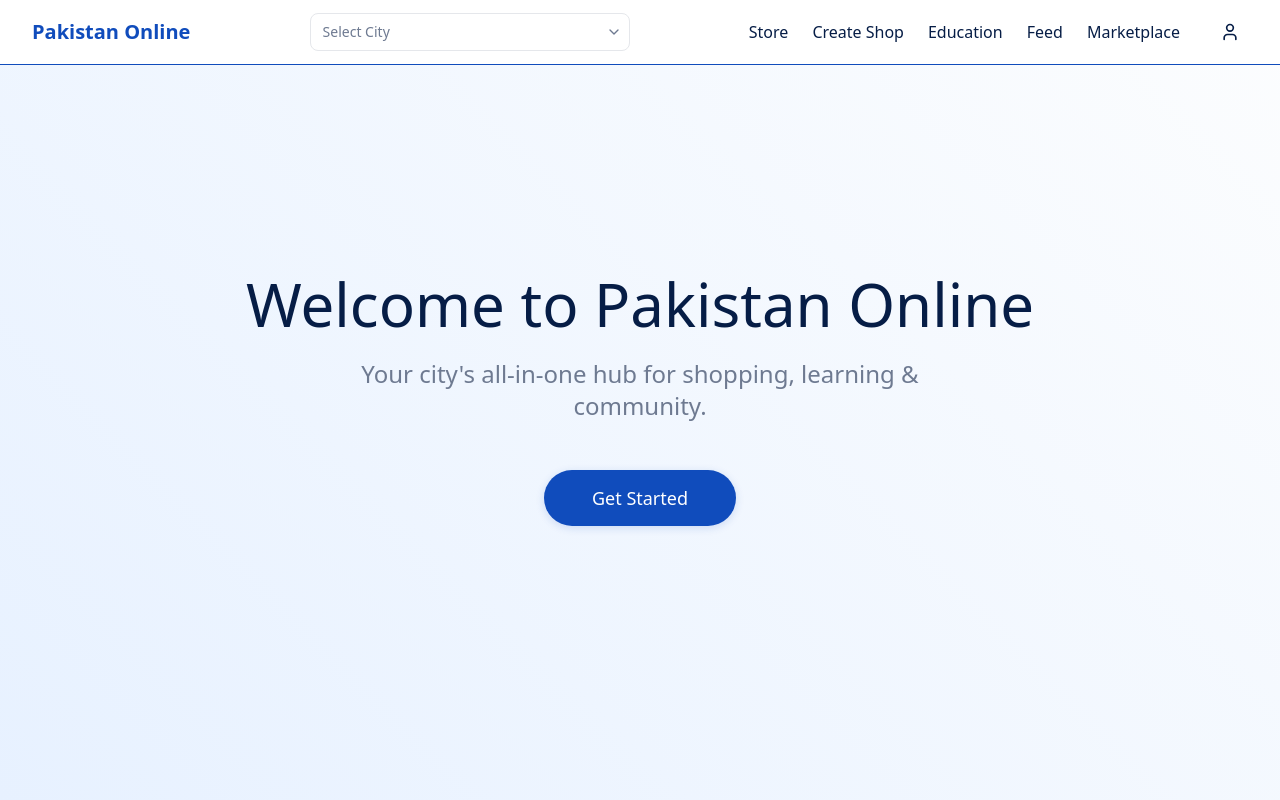
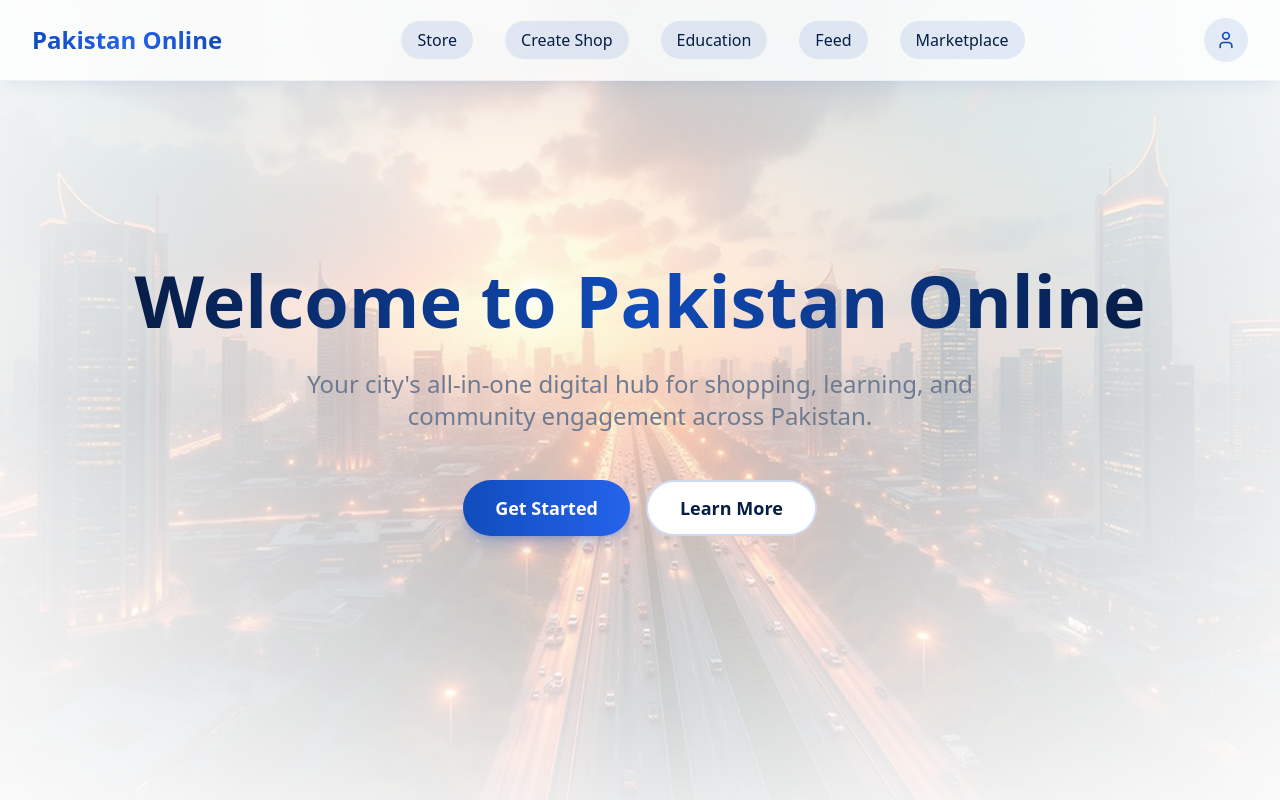
Before and after one commit to AhmadAli0071/pak-online-nexus, a React (Vite) app: page / in a window 1280 px wide. Shown: the top 800 px of the page. Built offline with nearby package versions, Linux system fonts and the light colour scheme.

Commit message:
Refactor: Enhance UI with AI images and style updates
- Integrate AI-generated images in the home screen hero section.
- Remove the search bar from the navbar.
- Redesign the footer and navbar for a more modern appearance.

```diff
--- a/src/components/HeroSection.tsx
+++ b/src/components/HeroSection.tsx
@@ -1,6 +1,7 @@
 import { Button } from "@/components/ui/button";
 import { motion, useScroll, useTransform } from "framer-motion";
 import { useRef } from "react";
+import heroHomeImage from "@/assets/hero-home.jpg";
 
 export function HeroSection() {
   const ref = useRef<HTMLDivElement>(null);
@@ -13,23 +14,22 @@ export function HeroSection() {
 
   return (
     <section ref={ref} className="relative overflow-hidden bg-background h-screen">
-      {/* Animated Background */}
+      {/* Hero Background Image */}
       <div className="absolute inset-0 z-0">
         <motion.div
-          className="w-full h-full bg-gradient-to-br from-blue-50 to-white"
-          animate={{
-            background: [
-              "linear-gradient(45deg, rgb(239 246 255), rgb(255 255 255))",
-              "linear-gradient(45deg, rgb(219 234 254), rgb(248 250 252))",
-              "linear-gradient(45deg, rgb(239 246 255), rgb(255 255 255))"
-            ]
-          }}
-          transition={{
-            duration: 8,
-            repeat: Infinity,
-            ease: "easeInOut"
-          }}
-        />
+          initial={{ scale: 1.1 }}
+          animate={{ scale: 1 }}
+          transition={{ duration: 1.5 }}
+          className="w-full h-full"
+        >
+          <img
+            src={heroHomeImage}
+            alt="Pakistan Online Hero"
+            className="w-full h-full object-cover"
+          />
+          <div className="absolute inset-0 bg-gradient-to-r from-background/90 via-background/50 to-background/90" />
+          <div className="absolute inset-0 bg-gradient-to-t from-background/80 via-transparent to-background/40" />
+        </motion.div>
       </div>
 
       {/* Hero Content */}
@@ -37,37 +37,52 @@ export function HeroSection() {
         style={{ opacity }}
         className="relative z-10 container mx-auto px-8 py-24 text-center h-full flex items-center justify-center"
       >
-        <div className="max-w-4xl mx-auto">
+        <div className="max-w-5xl mx-auto">
           <motion.h1
-            initial={{ y: 50, opacity: 0 }}
+            initial={{ y: 60, opacity: 0 }}
             animate={{ y: 0, opacity: 1 }}
-            transition={{ duration: 0.8, delay: 0.2 }}
-            className="text-5xl md:text-6xl font-medium text-foreground mb-6"
+            transition={{ duration: 1, delay: 0.3 }}
+            className="text-6xl md:text-7xl font-bold bg-gradient-to-r from-foreground via-primary to-foreground bg-clip-text text-transparent mb-8 leading-tight"
           >
             Welcome to Pakistan Online
           </motion.h1>
           <motion.p
-            initial={{ y: 50, opacity: 0 }}
+            initial={{ y: 60, opacity: 0 }}
             animate={{ y: 0, opacity: 1 }}
-            transition={{ duration: 0.8, delay: 0.4 }}
-            className="text-xl md:text-2xl text-muted-foreground mb-12 max-w-2xl mx-auto"
+            transition={{ duration: 1, delay: 0.5 }}
+            className="text-xl md:text-2xl text-muted-foreground mb-12 max-w-3xl mx-auto leading-relaxed"
           >
-            Your city's all‑in‑one hub for shopping, learning & community.
+            Your city's all‑in‑one digital hub for shopping, learning, and community engagement across Pakistan.
           </motion.p>
           <motion.div
-            initial={{ y: 50, opacity: 0 }}
+            initial={{ y: 60, opacity: 0 }}
             animate={{ y: 0, opacity: 1 }}
-            transition={{ duration: 0.8, delay: 0.6 }}
-            whileHover={{ scale: 1.05, opacity: 0.9 }}
-            whileTap={{ scale: 0.95 }}
+            transition={{ duration: 1, delay: 0.7 }}
+            className="flex flex-col sm:flex-row gap-4 justify-center items-center"
           >
-            <Button
-              variant="pill"
-              size="xl"
-              className="text-lg font-medium px-12 py-4 h-14"
+            <motion.div
+              whileHover={{ scale: 1.05 }}
+              whileTap={{ scale: 0.95 }}
             >
-              Get Started
-            </Button>
+              <Button
+                size="lg"
+                className="text-lg font-semibold px-8 py-4 h-14 rounded-full bg-gradient-to-r from-primary to-blue-600 hover:from-primary/90 hover:to-blue-600/90 shadow-lg shadow-primary/25"
+              >
+                Get Started
+              </Button>
+            </motion.div>
+            <motion.div
+              whileHover={{ scale: 1.05 }}
+              whileTap={{ scale: 0.95 }}
+            >
+              <Button
+                variant="outline"
+                size="lg"
+                className="text-lg font-semibold px-8 py-4 h-14 rounded-full border-2 border-primary/20 hover:border-primary/40 backdrop-blur-sm"
+              >
+                Learn More
+              </Button>
+            </motion.div>
           </motion.div>
         </div>
       </motion.div>
--- a/src/components/Navbar.tsx
+++ b/src/components/Navbar.tsx
@@ -1,18 +1,7 @@
+import { Link, useNavigate } from 'react-router-dom'
+import { User, Menu, X } from 'lucide-react'
+import { motion } from 'framer-motion'
 import { useState } from 'react'
-import { Link, useNavigate } from 'react-router-dom'
-import { Combobox } from '@headlessui/react'
-import { Search, ChevronDown, User } from 'lucide-react'
-import { motion } from 'framer-motion'
-
-const cities = [
-  "Karachi", "Lahore", "Islamabad", "Rawalpindi", "Faisalabad",
-  "Peshawar", "Quetta", "Multan", "Gujranwala", "Sialkot",
-  "Hyderabad", "Bahawalpur", "Sargodha", "Sukkur", "Larkana",
-  "Sheikhupura", "Jhang", "Rahim Yar Khan", "Gujrat", "Kasur",
-  "Mardan", "Mingora", "Dera Ghazi Khan", "Sahiwal", "Okara",
-  "Wah Cantonment", "Burewala", "Kohat", "Khanewal", "Hafizabad",
-  "Abbottabad", "Muzaffarabad", "Gilgit", "Skardu", "Chitral"
-]
 
 const navigationLinks = [
   { name: 'Store', href: '/store' },
@@ -23,19 +12,10 @@ const navigationLinks = [
 ]
 
 export default function Navbar() {
-  const [selectedCity, setSelectedCity] = useState('')
-  const [query, setQuery] = useState('')
+  const [isMobileMenuOpen, setIsMobileMenuOpen] = useState(false)
   const navigate = useNavigate()
 
-  const filteredCities =
-    query === ''
-      ? cities
-      : cities.filter((city) =>
-          city.toLowerCase().includes(query.toLowerCase())
-        )
-
   const handleProfileClick = () => {
-    // For now, redirect to login. In a real app, check auth state
     navigate('/login')
   }
 
@@ -44,105 +24,94 @@ export default function Navbar() {
       initial={{ y: -80 }}
       animate={{ y: 0 }}
       transition={{ duration: 0.5 }}
-      className="bg-background border-b border-primary fixed top-0 left-0 right-0 z-50"
+      className="bg-background/80 backdrop-blur-xl border-b border-border/50 fixed top-0 left-0 right-0 z-50 shadow-lg shadow-primary/5"
     >
       <div className="max-w-7xl mx-auto px-4 sm:px-6 lg:px-8">
-        <div className="flex items-center justify-between h-16">
+        <div className="flex items-center justify-between h-20">
           {/* Logo */}
-          <div className="flex-shrink-0">
-            <Link to="/" className="text-xl font-semibold text-primary">
+          <motion.div
+            whileHover={{ scale: 1.05 }}
+            className="flex-shrink-0"
+          >
+            <Link to="/" className="text-2xl font-bold bg-gradient-to-r from-primary via-blue-600 to-primary bg-clip-text text-transparent">
               Pakistan Online
             </Link>
-          </div>
+          </motion.div>
 
-          {/* Center - City Selector */}
-          <div className="flex-1 flex justify-center px-8">
-            <div className="w-full max-w-xs">
-              <Combobox value={selectedCity} onChange={setSelectedCity} as="div">
-                <div className="relative">
-                  <Combobox.Input
-                    className="w-full rounded-lg border border-border bg-background py-2 pl-3 pr-10 text-sm text-foreground placeholder:text-muted-foreground focus:border-primary focus:outline-none focus:ring-1 focus:ring-primary"
-                    placeholder="Select City"
-                    displayValue={(city: string) => city}
-                    onChange={(event) => setQuery(event.target.value)}
-                  />
-                  <Combobox.Button className="absolute inset-y-0 right-0 flex items-center pr-2">
-                    <ChevronDown className="h-4 w-4 text-muted-foreground" />
-                  </Combobox.Button>
-                </div>
-                <Combobox.Options className="absolute z-10 mt-1 w-full max-h-60 overflow-auto rounded-lg bg-background border border-border shadow-lg">
-                  {/* Search header */}
-                  <div className="border-b border-border px-3 py-2">
-                    <div className="relative">
-                      <Search className="absolute left-2 top-2.5 h-4 w-4 text-muted-foreground" />
-                      <input
-                        type="text"
-                        placeholder="Search cities..."
-                        className="w-full pl-8 pr-3 py-2 text-sm rounded border border-border bg-background text-foreground placeholder:text-muted-foreground focus:border-primary focus:outline-none focus:ring-1 focus:ring-primary"
-                        value={query}
-                        onChange={(e) => setQuery(e.target.value)}
-                      />
-                    </div>
-                  </div>
-
-                  {filteredCities.length > 0 ? (
-                    filteredCities.map((city) => (
-                      <Combobox.Option
-                        key={city}
-                        value={city}
-                        className={({ active }) =>
-                          `cursor-pointer select-none px-4 py-2 text-sm ${
-                            active ? 'bg-accent text-primary' : 'text-foreground'
-                          }`
-                        }
-                      >
-                        {city}
-                      </Combobox.Option>
-                    ))
-                  ) : (
-                    <div className="px-4 py-2 text-sm text-muted-foreground">
-                      No cities found.
-                    </div>
-                  )}
-                </Combobox.Options>
-              </Combobox>
-            </div>
-          </div>
-
-          {/* Right - Navigation Links */}
-          <div className="flex items-center space-x-8">
-            {/* Navigation Links */}
-            <div className="hidden md:flex items-center space-x-6">
+          {/* Desktop Navigation */}
+          <div className="hidden md:flex items-center space-x-8">
             {navigationLinks.map((link) => (
               <motion.div
                 key={link.name}
-                  whileHover={{ y: -2 }}
-                  transition={{ duration: 0.2 }}
+                whileHover={{ scale: 1.05 }}
+                whileTap={{ scale: 0.95 }}
               >
                 <Link
                   to={link.href}
-                    className="text-foreground hover:text-primary transition-colors duration-200 relative group"
+                  className="relative px-4 py-2 text-foreground hover:text-primary font-medium transition-all duration-300 group"
                 >
-                    <span className="relative">
-                      {link.name}
-                      <span className="absolute -bottom-1 left-0 w-0 h-0.5 bg-primary transition-all duration-300 group-hover:w-full"></span>
-                    </span>
+                  <span className="relative z-10">{link.name}</span>
+                  <motion.div
+                    className="absolute inset-0 bg-primary/10 rounded-full opacity-0 group-hover:opacity-100 transition-opacity duration-300"
+                    layoutId="navbar-highlight"
+                  />
                 </Link>
               </motion.div>
             ))}
           </div>
 
-            {/* Profile Icon */}
+          {/* Right side - Profile & Mobile Menu */}
+          <div className="flex items-center space-x-4">
+            {/* Profile Button */}
             <motion.button
               onClick={handleProfileClick}
-              whileHover={{ y: -2 }}
-              whileTap={{ scale: 0.95 }}
-              className="p-2 rounded-full hover:bg-accent transition-colors duration-200"
+              whileHover={{ scale: 1.1 }}
+              whileTap={{ scale: 0.9 }}
+              className="relative p-3 bg-primary/10 hover:bg-primary/20 text-primary rounded-full transition-all duration-300 group"
             >
-              <User className="h-5 w-5 text-foreground hover:text-primary" />
+              <User className="h-5 w-5" />
+              <motion.div
+                className="absolute inset-0 bg-primary/5 rounded-full scale-0 group-hover:scale-100 transition-transform duration-300"
+                whileHover={{ scale: 1.2 }}
+              />
+            </motion.button>
+
+            {/* Mobile Menu Button */}
+            <motion.button
+              whileTap={{ scale: 0.9 }}
+              onClick={() => setIsMobileMenuOpen(!isMobileMenuOpen)}
+              className="md:hidden p-3 text-foreground hover:text-primary transition-colors"
+            >
+              {isMobileMenuOpen ? <X className="h-6 w-6" /> : <Menu className="h-6 w-6" />}
             </motion.button>
           </div>
         </div>
+
+        {/* Mobile Menu */}
+        <motion.div
+          initial={false}
+          animate={{ height: isMobileMenuOpen ? 'auto' : 0, opacity: isMobileMenuOpen ? 1 : 0 }}
+          transition={{ duration: 0.3 }}
+          className="md:hidden overflow-hidden border-t border-border/50"
+        >
+          <div className="py-4 space-y-2">
+            {navigationLinks.map((link) => (
+              <motion.div
+                key={link.name}
+                whileHover={{ x: 10 }}
+                whileTap={{ scale: 0.95 }}
+              >
+                <Link
+                  to={link.href}
+                  onClick={() => setIsMobileMenuOpen(false)}
+                  className="block px-4 py-3 text-foreground hover:text-primary hover:bg-primary/5 rounded-lg transition-all duration-200 font-medium"
+                >
+                  {link.name}
+                </Link>
+              </motion.div>
+            ))}
+          </div>
+        </motion.div>
       </div>
     </motion.nav>
   )
```
Also changed, not shown: src/components/Footer.tsx (+109 -34 lines), src/pages/Store.tsx (+50 -17 lines), src/assets/hero-home.jpg (added), src/assets/hero-store.jpg (added). Lines whose indentation alone changed are shown as unchanged.
